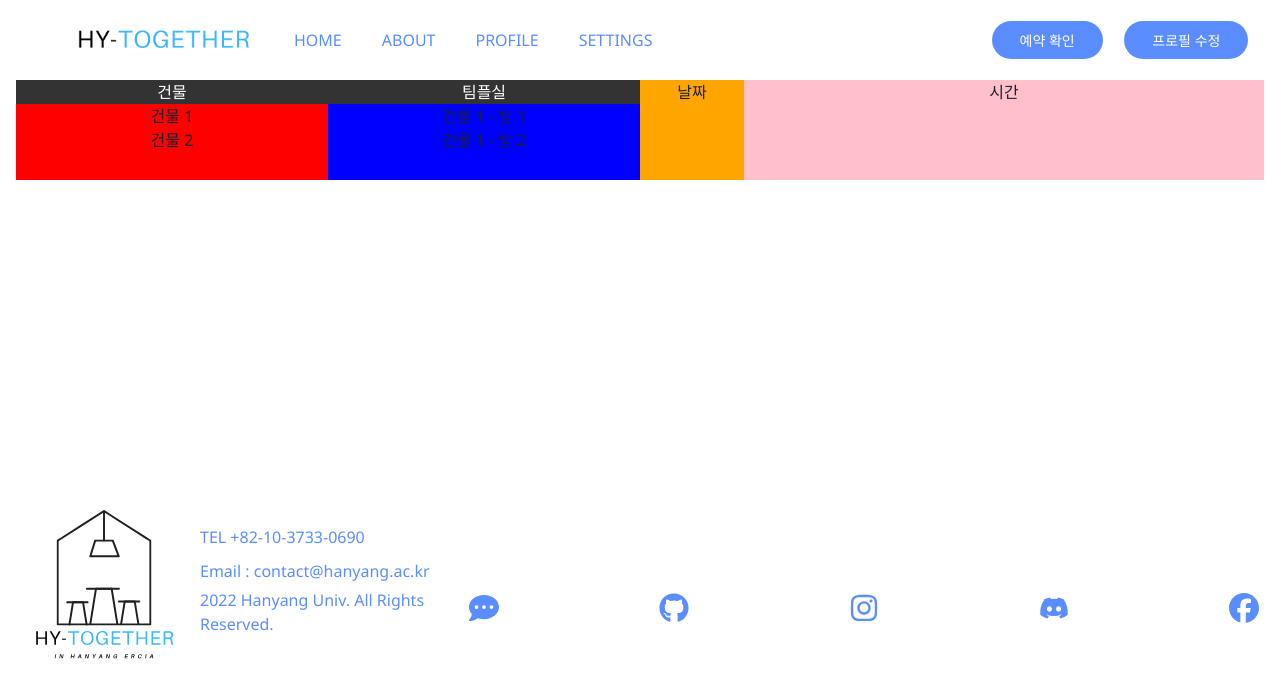
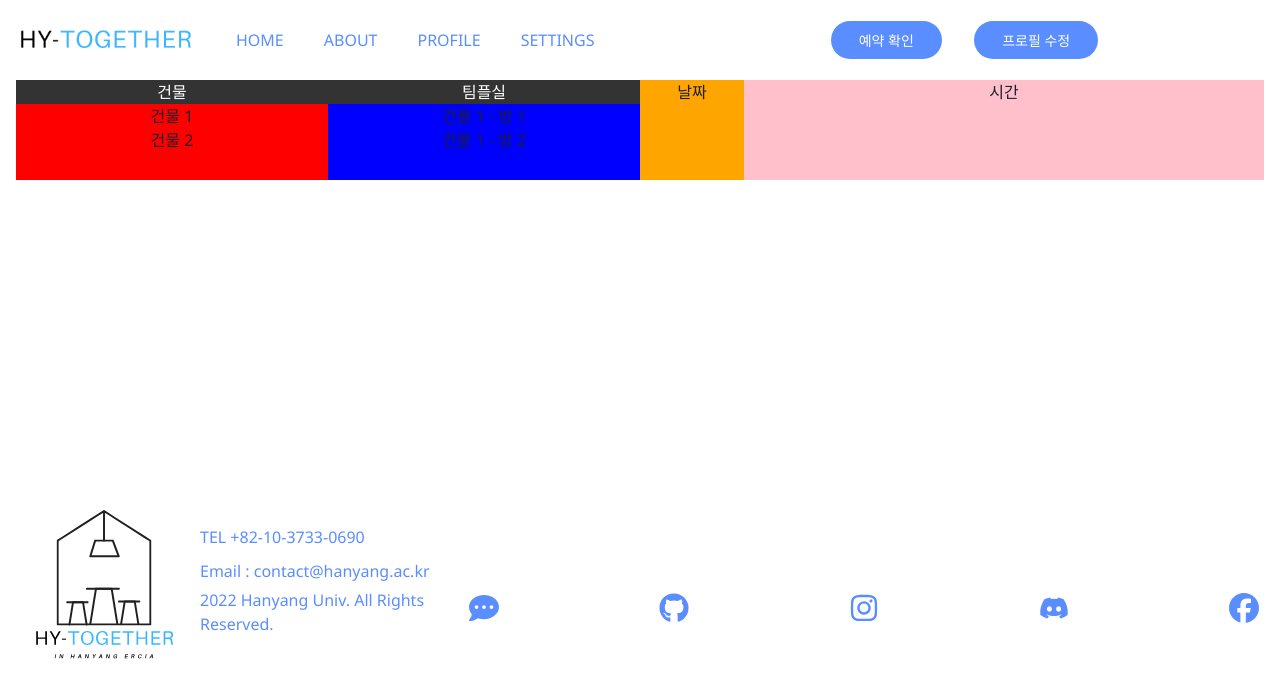
Before and after one commit to bishoe01/HY-Together, a React (Create React App) app in the folder hytogether/: page / in a window 1280 px wide. Shown: the top 698 px of the page. Built offline with nearby package versions, Linux system fonts and the light colour scheme; no server answers.

Commit message:
HEADER 변경

```diff
--- a/hytogether/src/App.scss
+++ b/hytogether/src/App.scss
@@ -50,42 +50,33 @@ $categorySize : 585px;
   position: fixed;
   justify-content: space-between;
   align-items: center;
-  padding: 20px 10px;
   background-color: white;
-  width: 100%;
-  height: 80px;
-
-
   .img {
     position: relative;
     width: 180px;
-    margin-left: 4rem;
     cursor: pointer;
   }
 
   .links {
     display: flex;
-    flex-grow: 2;
     list-style: none;
     padding-left: 20px;
     margin: 0;
 
     li {
       padding: 0 20px;
-
       cursor: pointer;
       line-height: 80px;
-
       a {
         color: $mainColor;
       }
     }
   }
-
   .nav__btn {
     display: flex;
+    margin-left: 200px;
     width: 300px;
-    justify-content: space-evenly;
+    justify-content: space-around;
 
     .reserve,
     .profile {
@@ -94,7 +85,7 @@ $categorySize : 585px;
       padding: 0 28px;
       height: 38px;
       border-radius: 20px;
-      border: none;
+      border: black;
       font-size: 14px;
       cursor: pointer;
     }
--- a/hytogether/src/components/layout/PublicLayout.jsx
+++ b/hytogether/src/components/layout/PublicLayout.jsx
@@ -1,7 +1,6 @@
 import React from 'react'
 import { Container, Grid, GridItem } from '@chakra-ui/react'
 const PublicLayout = ({ children }) => {
-  // console.log(props)
 
   return (
     <Container maxW={'container.xl'} style={{ marginTop: 80, height: '100%' }}>
--- a/hytogether/src/components/layout/navigation.jsx
+++ b/hytogether/src/components/layout/navigation.jsx
@@ -2,9 +2,12 @@ import React from 'react'
 import { Link, useNavigate } from "react-router-dom";
 import '../../App.scss';
 import ScrollBtn from '../scroll';
+import PublicLayout from './PublicLayout';
+import { Container } from '@chakra-ui/react'
 export default function Navigation() {
     const navigate = useNavigate();
     return (
+        <Container maxW={'container.xl'} >
         <nav className="nav">
             <img className="img" onClick={() => {
                 navigate('/');
@@ -23,5 +26,6 @@ export default function Navigation() {
             {/* <ScrollBtn/> */}
             </div>
         </nav>
+        </Container>
     )
 }
```
